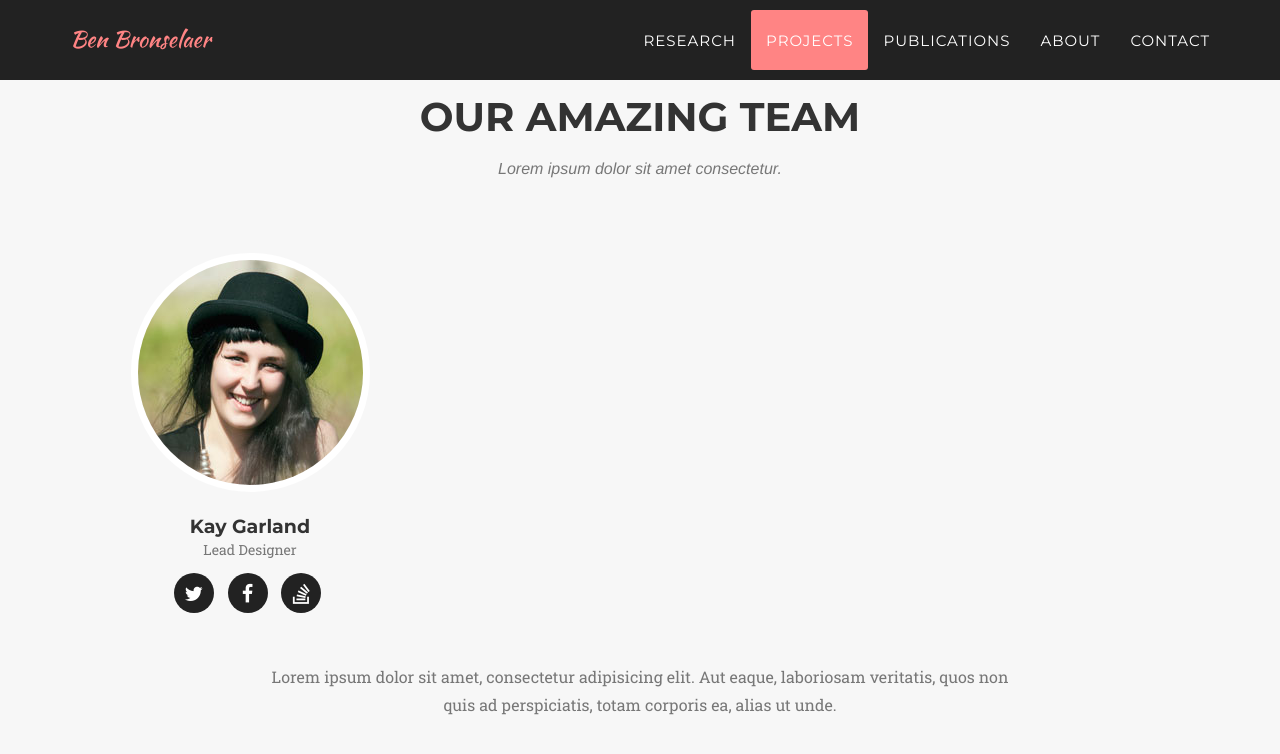
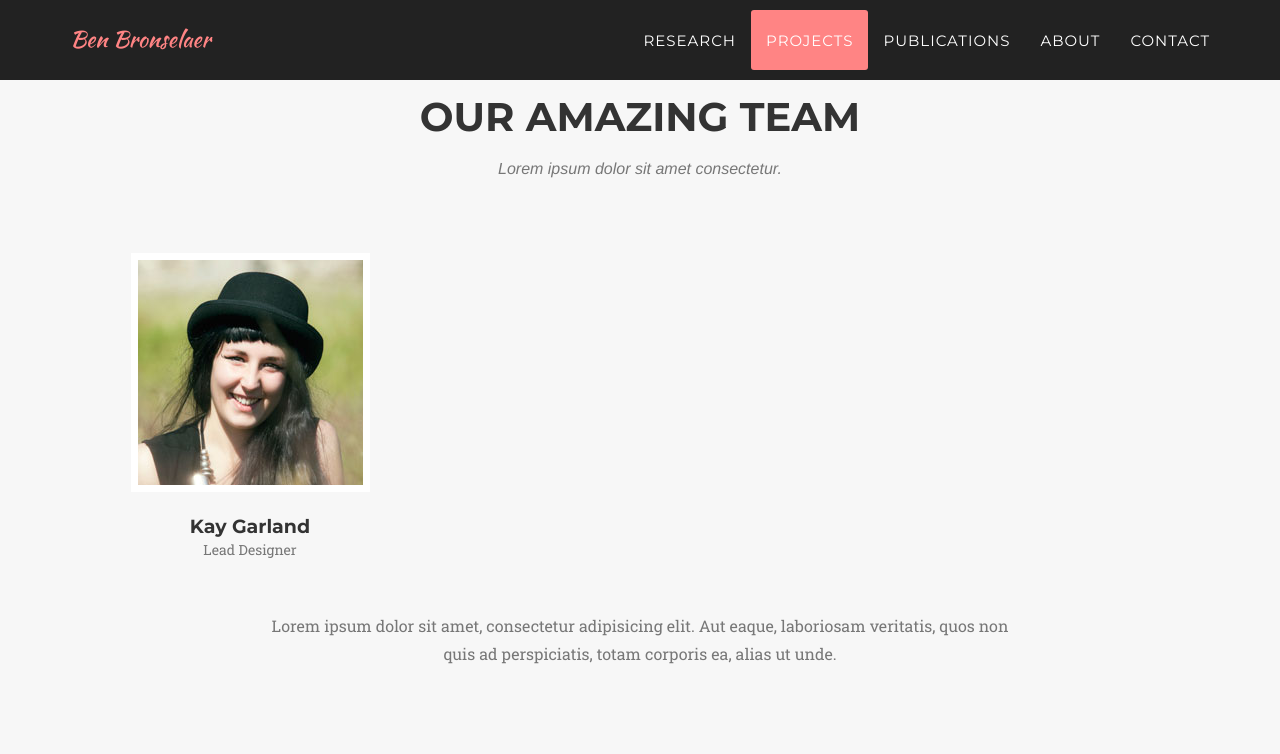
Before and after one commit to BenBronselaer/BenBronselaer.github.io, a Jekyll site: the page built from index.html, in a window 1280 px wide and 900 px high, scrolled down 1775 px. Shown: the top 754 px of the window. Built offline with Jekyll 4.4.1, drawn with Linux system fonts in a browser that asks for light colours; some web fonts are replaced.

Commit message:
Update projects.html

```diff
--- a/_includes/projects.html
+++ b/_includes/projects.html
@@ -11,19 +11,9 @@
                 {% for member in site.people %}
                 <div class="col-sm-4">
                     <div class="team-member">
-                        <img src="img/team/{{ member.pic }}.jpg" class="img-responsive img-circle" alt="">
+                        <img src="img/team/{{ member.pic }}.jpg" class="img-responsive" alt="">
                         <h4>{{ member.name }}</h4>
                         <p class="text-muted">{{ member.position }}</p>
-                        <ul class="list-inline social-buttons">
-                            {% for network in member.social %}
-                            <li>
-                                <a href="{{ network.url }}">
-                                    <i class="fa fa-{{ network.title }}"></i>
-                                </a>
-                            </li>
-                            {% endfor %}
-
-                        </ul>
                     </div>
                 </div>
                 {% endfor %}
```
